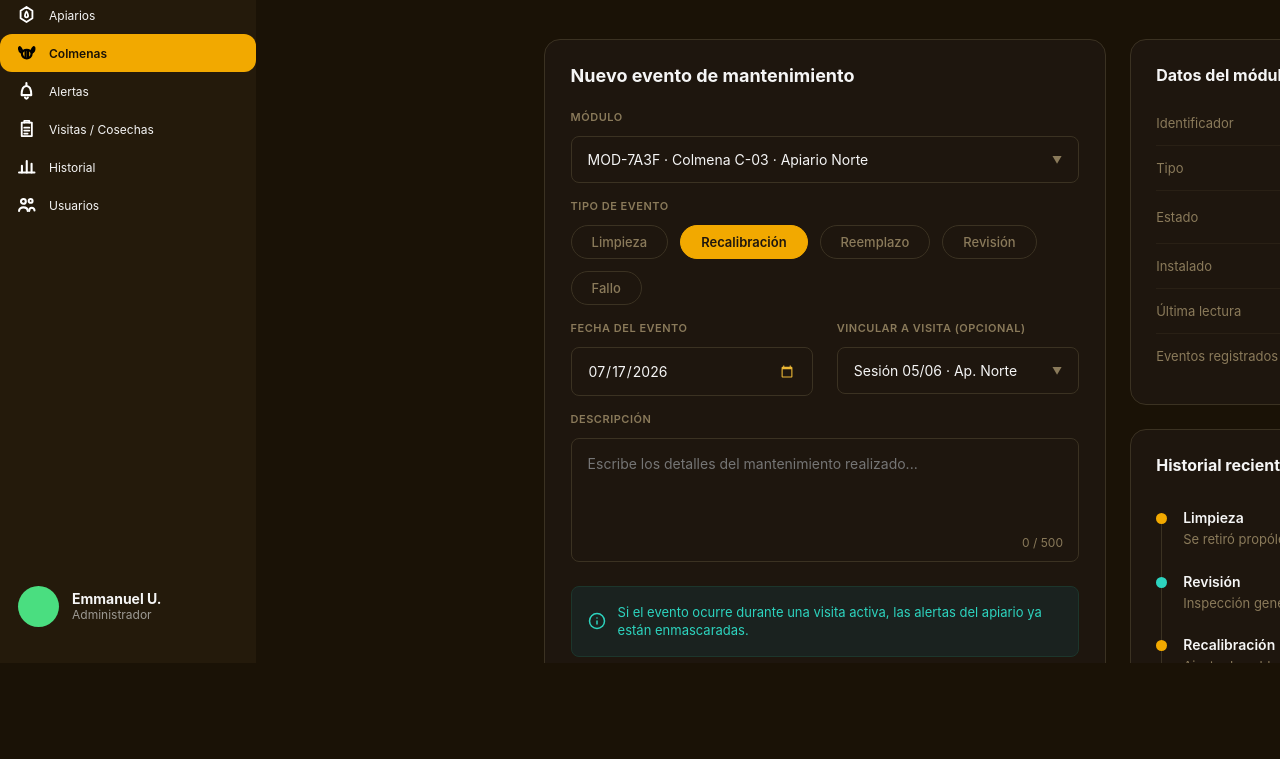
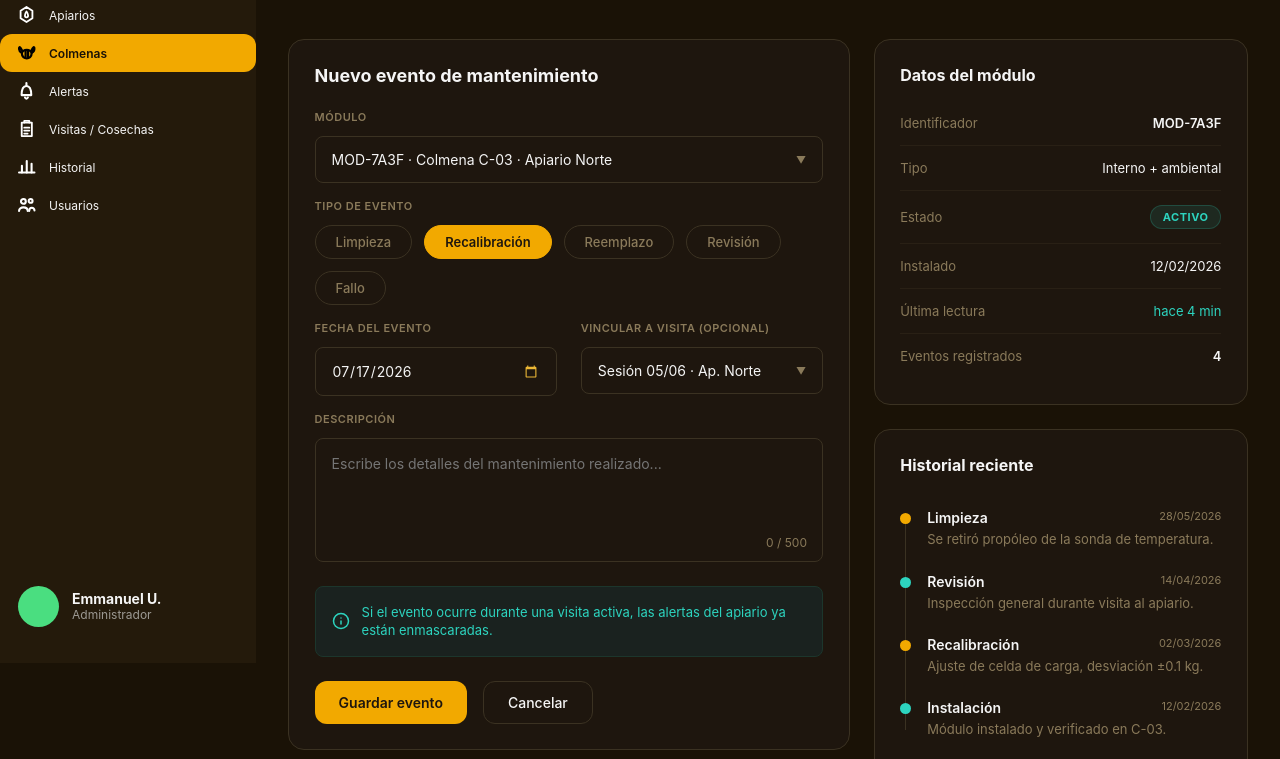
Before and after one commit to lolxde121/SAM_frontend, a plain HTML site: page frontend/admin/mantenimientoModulo.html in a window 1280 px wide. Shown: the part 137-896 px from the top of the page. Before the commit the page ends 800 px from the top, so only its background shows below. Drawn offline with Linux system fonts and the light colour scheme; no server answers.

Commit message:
sam-vercel-arreglo navegacion movil y sidebar

```diff
--- a/frontend/shared/css/mantenimientoModulo.css
+++ b/frontend/shared/css/mantenimientoModulo.css
@@ -2,11 +2,6 @@
    ESTILOS DEL CONTENIDO PRINCIPAL
    ========================================= */
 .main-content {
-    position: fixed;
-    top: 0;
-    left: clamp(240px, 20%, 300px);
-    height: 100vh;
-    width: calc(100% - clamp(240px, 20%, 300px));
     background-color: #1A1206;
     padding: clamp(30px, 2.5vw, 50px);
     box-sizing: border-box;
```
